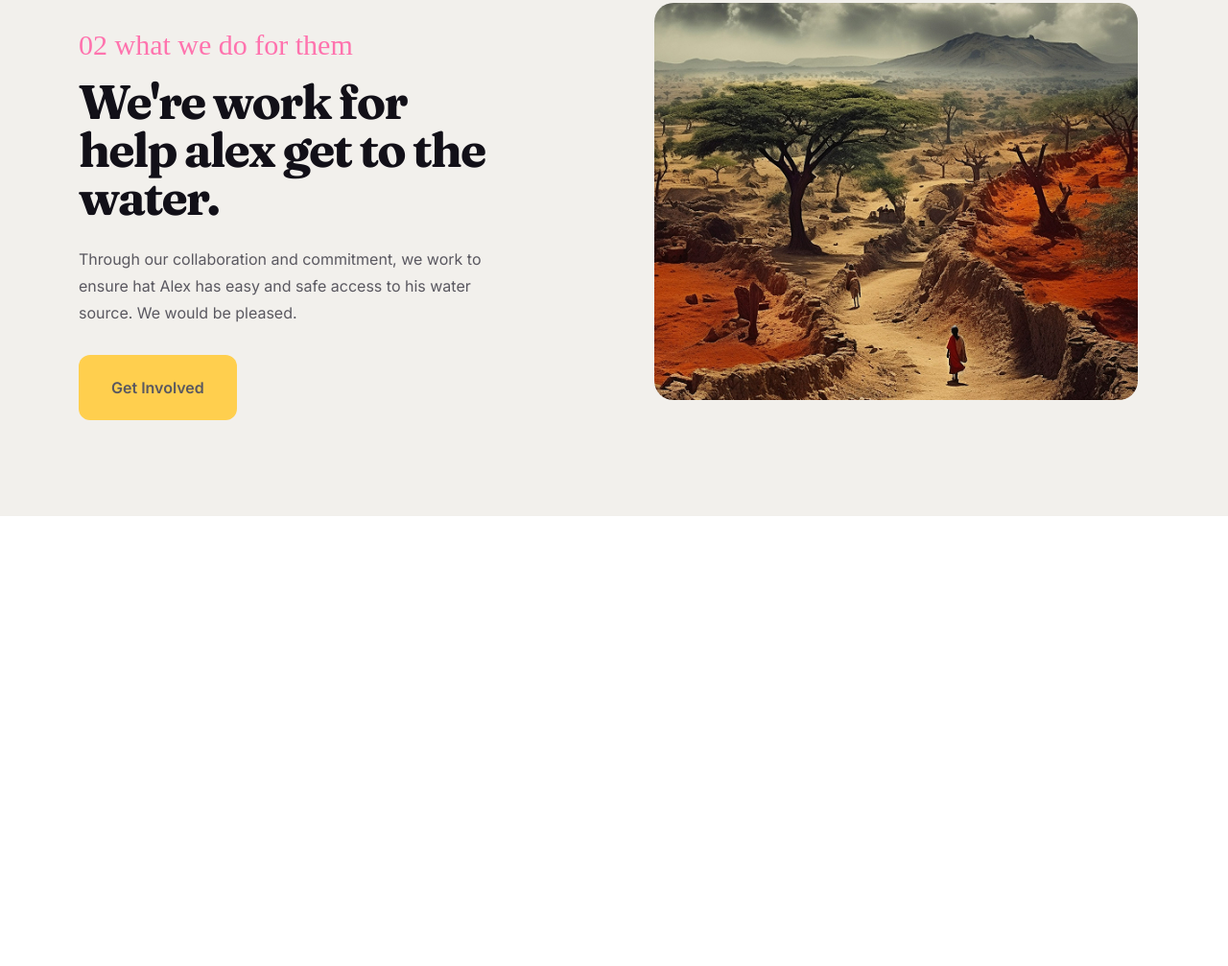
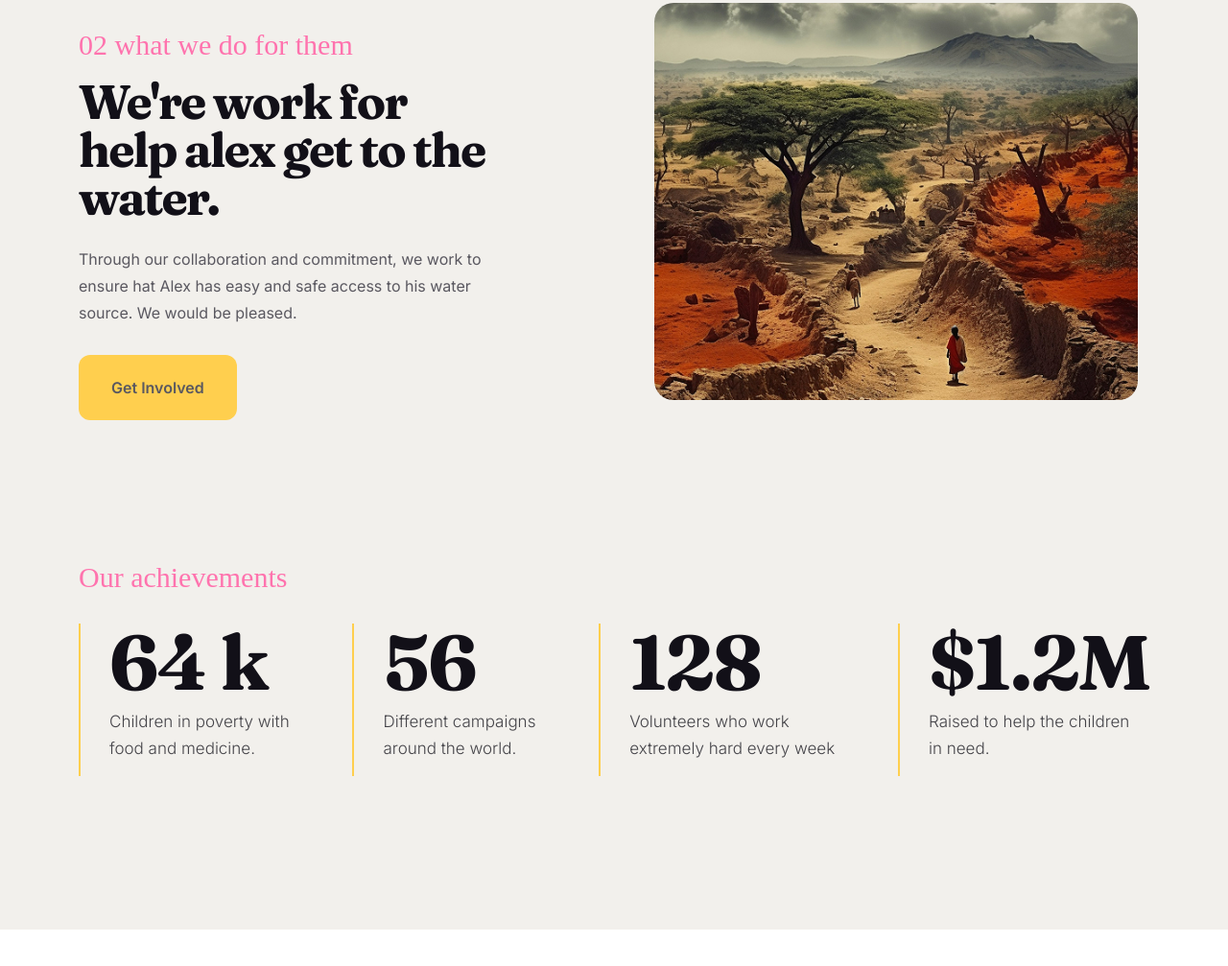
Before and after one commit to Abul-Kashem/charity, a plain HTML site: page index.html in a window 1280 px wide. Shown: the part 4316-5323 px from the top of the page at 96% size. Before the commit the page ends 4854 px from the top, so only its background shows below. Drawn offline with Linux system fonts and the light colour scheme; a web font is replaced by a local one.

Commit message:
fact section complete

```diff
--- /dev/null
+++ b/assets/scss/layout/sections/_fact.scss
@@ -0,0 +1,12 @@
+@use "../../utils/" as *;
+
+.ahn-fact {
+  &-item {
+    p {
+      color: #454449;
+    }
+    &-border {
+      border-left: 2px solid #ffcf4e;
+    }
+  }
+}
--- a/assets/scss/layout/sections/index.scss
+++ b/assets/scss/layout/sections/index.scss
@@ -1,6 +1,7 @@
 @forward 'about';
-@forward 'brand';
 @forward 'causes';
 @forward 'hero';
 @forward 'services';
 @forward 'volunteers';
+@forward 'brand';
+@forward 'fact';
--- a/assets/scss/theme/_common.scss
+++ b/assets/scss/theme/_common.scss
@@ -83,6 +83,28 @@ img {
   &-16 {
     font-size: 16px;
   }
+  &-80 {
+    font-size: 80px;
+  }
+}
+
+// font weight
+.fnw {
+  &-300 {
+    font-weight: 300;
+  }
+  &-400 {
+    font-weight: 400;
+  }
+  &-500 {
+    font-weight: 500;
+  }
+  &-600 {
+    font-weight: 600;
+  }
+  &-700 {
+    font-weight: 700;
+  }
 }
 
 // border radius
--- a/index.html
+++ b/index.html
@@ -737,7 +737,7 @@
 
   <!-- ahn-text-slider end -->
 
-
+  <!-- ahn-tab-area start -->
   <section class="ahn-tab-area bg-grey pt-140 pb-100">
     <div class="container">
 
@@ -745,8 +745,8 @@
       <div class="ahn-tab">
 
         <div class="nav ahn-nav-tabs mb-80" id="nav-tab" role="tablist">
-          <button class="ahn-nav-link" id="nav-home-tab" data-bs-toggle="tab" data-bs-target="#nav-home"
-            type="button" role="tab" aria-controls="nav-home" aria-selected="true">Volunteer Techers</button>
+          <button class="ahn-nav-link" id="nav-home-tab" data-bs-toggle="tab" data-bs-target="#nav-home" type="button"
+            role="tab" aria-controls="nav-home" aria-selected="true">Volunteer Techers</button>
           <button class="ahn-nav-link active" id="nav-profile-tab" data-bs-toggle="tab" data-bs-target="#nav-profile"
             type="button" role="tab" aria-controls="nav-profile" aria-selected="false">Alex Needs Water</button>
           <button class="ahn-nav-link" id="nav-contact-tab" data-bs-toggle="tab" data-bs-target="#nav-contact"
@@ -755,8 +755,7 @@
         </div>
 
         <div class="tab-content" id="nav-tabContent">
-          <div class="tab-pane fade" id="nav-home" role="tabpanel" aria-labelledby="nav-home-tab"
-            tabindex="0">
+          <div class="tab-pane fade" id="nav-home" role="tabpanel" aria-labelledby="nav-home-tab" tabindex="0">
             <div class="row">
               <div class="col-xl-5">
                 <div class="ahn-section-info p-relative mb-30 mt-30">
@@ -784,7 +783,8 @@
 
             </div>
           </div>
-          <div class="tab-pane fade show active" id="nav-profile" role="tabpanel" aria-labelledby="nav-profile-tab" tabindex="0">
+          <div class="tab-pane fade show active" id="nav-profile" role="tabpanel" aria-labelledby="nav-profile-tab"
+            tabindex="0">
             <div class="row">
               <div class="col-xl-5">
                 <div class="ahn-section-info p-relative mb-30 mt-30">
@@ -851,6 +851,40 @@
 
   </section>
 
+  <!-- ahn-tab-area end -->
+
+
+  <section class="ahn-fact-area bg-grey pt-20 pb-100 mb-100">
+    <div class="container">
+      <div class="ahn-section-info p-relative mb-30 mt-30">
+        <span class="ahn-section-sub-title ahn-sub-font mb-20">Our achievements</span>
+      </div>
+
+      <div class="ahn-fact d-flex justify-content-between mb-30 mt-30">
+        <div class="ahn-fact-item ahn-fact-item-border pl-30 mb-30">
+          <h2 class="fns-80">64 <span> k</span></h2>
+          <p class="fnw-300">Children in poverty with <br>
+            food and medicine.</p>
+        </div>
+        <div class="ahn-fact-item ahn-fact-item-border pl-30 mb-30">
+          <h2 class="fns-80">56 <span> </span></h2>
+          <p class="fnw-300">Different campaigns <br>
+            around the world.</p>
+        </div>
+        <div class="ahn-fact-item ahn-fact-item-border pl-30 mb-30">
+          <h2 class="fns-80">128 <span></span></h2>
+          <p class="fnw-300">Volunteers who work <br>
+            extremely hard every week</p>
+        </div>
+        <div class="ahn-fact-item ahn-fact-item-border pl-30 mb-30">
+          <h2 class="fns-80"><span>$</span>1.2M </h2>
+          <p class="fnw-300">Raised to help the children <br>
+            in need.</p>
+        </div>
+      </div>
+    </div>
+  </section>
+
   <!-- cta start -->
   <section class="ahn-cta-area">
     <div class="container">
```
Also changed, not shown: assets/css/style.css, 1 other file.
